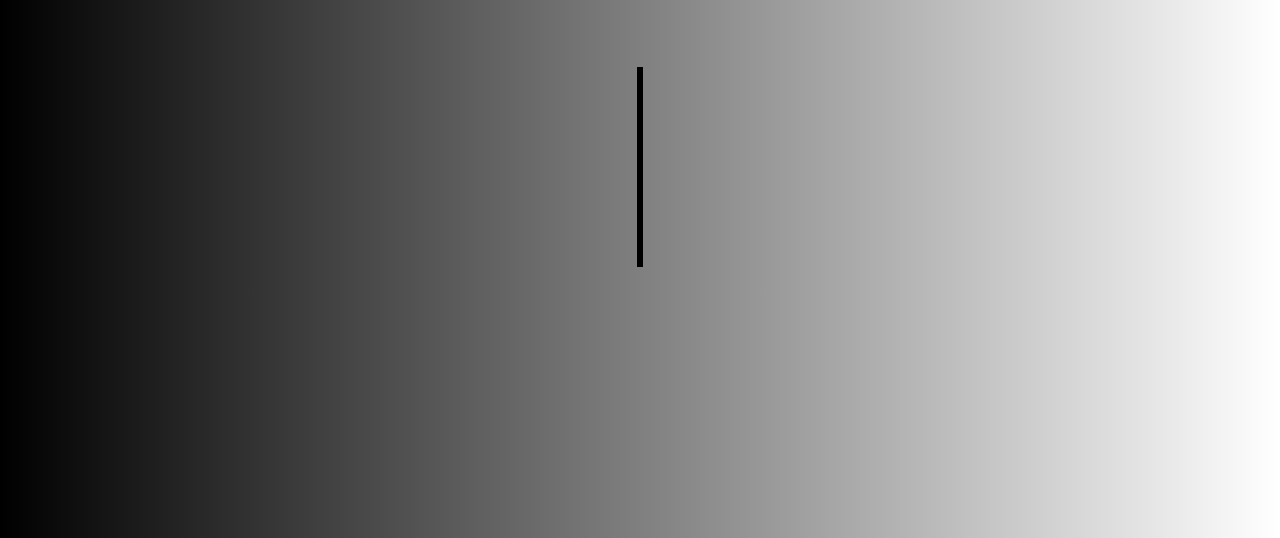
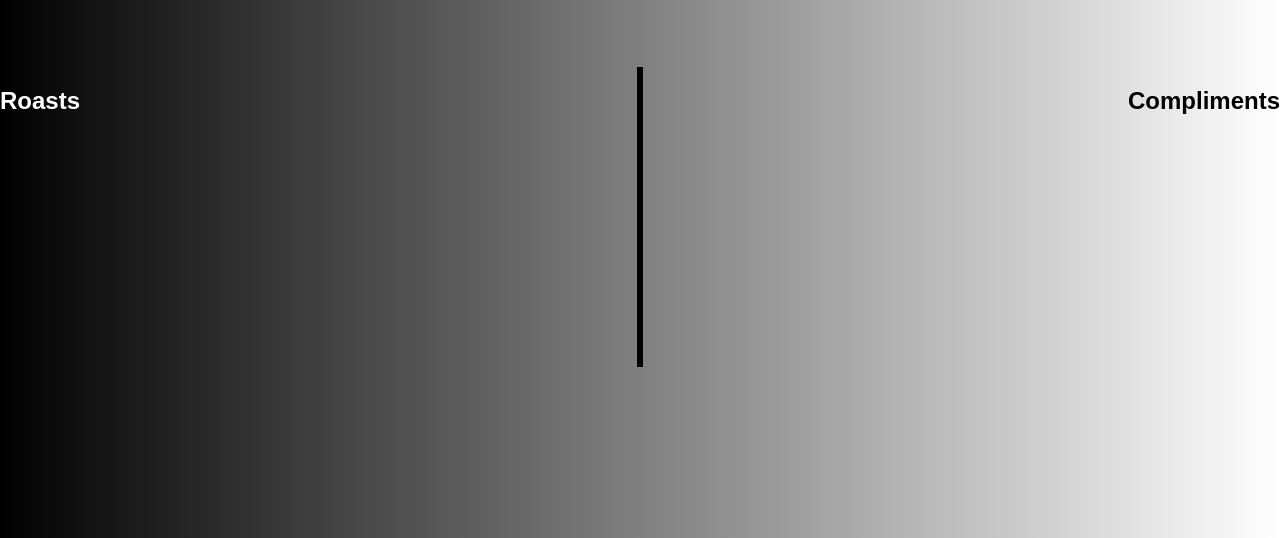
Before and after one commit to Cerabbite/RealityCheck, a plain HTML site: page index.html in a window 1280 px wide. Shown: the part 262-800 px from the top of the page. Drawn offline with Linux system fonts and the light colour scheme.

Commit message:
More clear structure added

```diff
--- a/index.html
+++ b/index.html
@@ -3,55 +3,8 @@
 <head>
 <meta charset="UTF-8">
 <meta name="viewport" content="width=device-width, initial-scale=1.0">
+<link rel="stylesheet" href="style.css">
 <title>Compliment/Roast Generator</title>
-<style>
-  body {
-    font-family: Arial, sans-serif;
-    margin: 0;
-    padding: 20px;
-    background-color: #f7f7f7;
-    text-align: center;
-    background: linear-gradient(.25turn, black, white);
-  }
-
-  .photo_upload {
-    margin: 50px 0;
-  }
-  h1 {
-    color: #333;
-    margin-bottom: 20px;
-  }
-  #fileInput {
-    display: none;
-  }
-  .button {
-    background-color: #4CAF50;
-    color: white;
-    padding: 10px 20px;
-    border: none;
-    border-radius: 5px;
-    cursor: pointer;
-    margin: 5px;
-  }
-  #preview {
-    max-width: 100%;
-    max-height: 300px;
-    margin-bottom: 20px;
-  }
-  #message {
-    color: #333;
-    font-size: 18px;
-    margin-bottom: 20px;
-  }
-
-  .vl {
-  border-left: 6px solid black;
-  height: 200px;
-  margin: auto;
-  display: inline-block;
-}
-
-</style>
 </head>
 <body>
 
@@ -66,9 +19,11 @@
 <div id="message"></div>
 <img id="preview" src="" alt="Preview Image">
 </div>
-<div class="compliments"></div>
+<div class="box">
+<div class="roasts"><h2>Roasts</h2></div>
 <div class="vl"></div>
-<div class="roasts"></div>
+<div class="compliments"><h2>Compliments</h2></div>
+</div>
 
 <script>
 function uploadPhoto() {
--- /dev/null
+++ b/style.css
@@ -0,0 +1,61 @@
+
+  body {
+    font-family: Arial, sans-serif;
+    margin: 0;
+    padding: 20px;
+    background-color: #f7f7f7;
+    text-align: center;
+    background: linear-gradient(.25turn, black, white);
+  }
+
+  .photo_upload {
+    margin: 50px 0;
+  }
+  h1 {
+    color: #333;
+    margin-bottom: 20px;
+  }
+  #fileInput {
+    display: none;
+  }
+  .button {
+    background-color: #4CAF50;
+    color: white;
+    padding: 10px 20px;
+    border: none;
+    border-radius: 5px;
+    cursor: pointer;
+    margin: 5px;
+  }
+  #preview {
+    max-width: 100%;
+    max-height: 300px;
+    margin-bottom: 20px;
+  }
+  #message {
+    color: #333;
+    font-size: 18px;
+    margin-bottom: 20px;
+  }
+
+  .vl {
+  border-left: 6px solid black;
+  height: 300px;
+}
+
+.box {
+    display: flex;
+    flex-direction: row;
+    justify-content: center;
+}
+
+.roasts {
+    left: 0;
+    position: absolute;
+    color: white;
+}
+
+.compliments {
+    right: 0;
+    position: absolute;
+}
```
